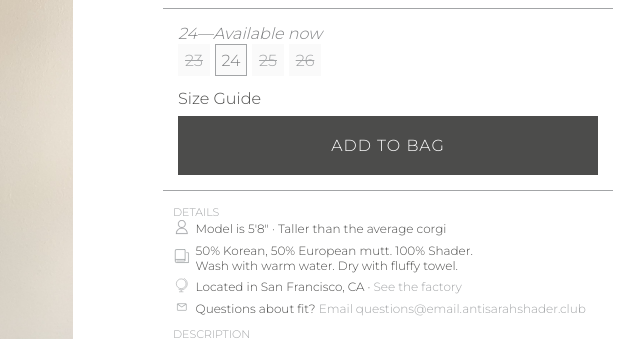
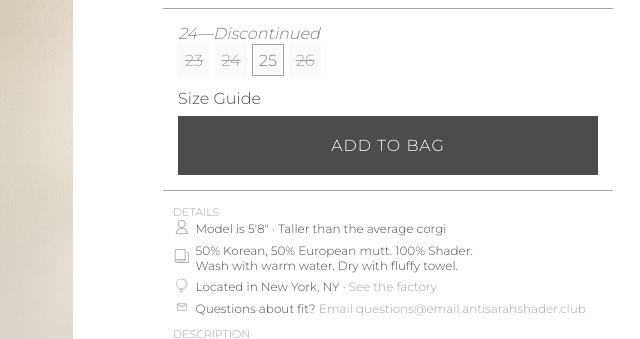
Before and after one commit to sshader/assc, a plain HTML site: page index.html in a window 1280 px wide. Shown: the part 232-571 px from the top of the page, 617-1257 px from the left. Drawn offline with Linux system fonts and the light colour scheme.

Commit message:
update birthday and location

```diff
--- a/assc.css
+++ b/assc.css
@@ -224,11 +224,11 @@ body {
 }
 
 .SizePicker-buttons .Button-2:hover + div + div:before {
-    content: "25\2014 Coming 03/12/21";
+    content: "25\2014 Available now";
 }
 
 .SizePicker-buttons .Button-3 + div + div + div:before {
-    content: "24\2014 Available now";
+    content: "24\2014 Discontinued";
 }
 
 .SizePicker-buttons .Button-4:hover + div + div + div + div:before {
--- a/index.html
+++ b/index.html
@@ -62,8 +62,8 @@
                             <div class="SizePicker">
                                 <div class="SizePicker-buttons">
                                     <div class="Button Button-unavailable Button-4"><span class="ButtonContent">23</span></div>
-                                    <div class="Button Button-available Button-3"><span class="ButtonContent">24</span></div>
-                                    <div class="Button Button-unavailable Button-2"><span class="ButtonContent">25</span></div>
+                                    <div class="Button Button-unavailable Button-3"><span class="ButtonContent">24</span></div>
+                                    <div class="Button Button-available Button-2"><span class="ButtonContent">25</span></div>
                                     <div class="Button Button-unavailable Button-1"><span class="ButtonContent">26</span></div>
                                     <div class="SizePicker-text"></div>
                                 </div>
@@ -106,7 +106,7 @@
                                                 <line fill="none" stroke-width="2" stroke-linejoin="round" stroke-miterlimit="10" x1="14.5" y1="47" x2="29.4" y2="47"/>
                                             </g>
                                         </svg>
-                                        <div class="TextWithIcon-text">Located in San Francisco, CA &#183; <a target="_blank" href="https://goo.gl/maps/feD29QqRWxwAnEac7">See the factory</a></div>
+                                        <div class="TextWithIcon-text">Located in New York, NY &#183; <a target="_blank" href="https://goo.gl/maps/mbAFTjzXsVoXsB3z7">See the factory</a></div>
                                     </div>
                                     <div class="TextWithIcon">
                                         <svg class="TextWithIcon-icon" xmlns="http://www.w3.org/2000/svg" xmlns:xlink="http://www.w3.org/1999/xlink" version="1.1" x="0px" y="0px" viewBox="0 0 100 125" enable-background="new 0 0 100 100" xml:space="preserve">
@@ -120,10 +120,6 @@
                                     <div class="Section-title">Description</div>
                                     <div class="Section-content DescriptionSection-text">Our classic Sarah Shader Club&mdash;but negative. The Anti Sarah Shader Club features a snarky, weird girl and is made of soft, lightweight cotton. With an elegant taste for memes and slightly higher computer skills, this may just be the perfect Shader for everyday life.</div>
                             </div>
-    <!--                         <div class="Section">
-                                <div class="Section-title">Model is also wearing</div>
-                                <div class="Section-content">xcxc</div>
-                            </div> -->
                         </div>
                     </div>
                 </div>
```
